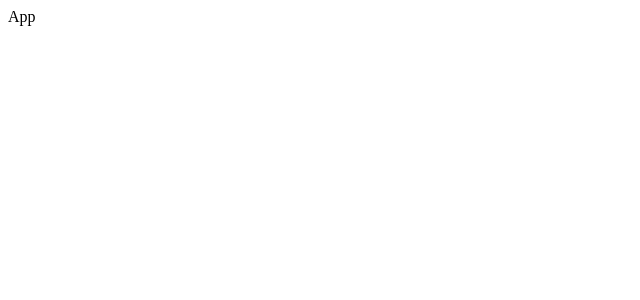
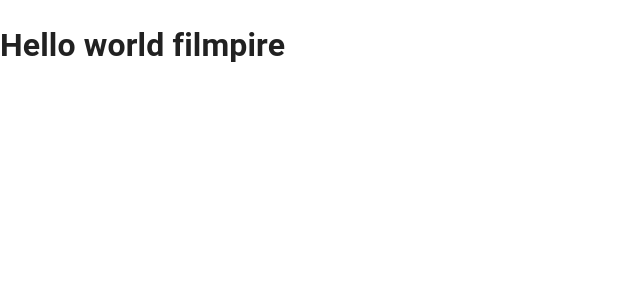
Before and after one commit to jonathannicolasdev/filmpire_jsm, a React (Create React App) app: page / in a window 1280 px wide. Shown: the top 300 px of the page, without its empty margins (0-640 px from the left). Built offline with nearby package versions, Linux system fonts and the light colour scheme.

Commit message:
feat: into & doc

```diff
--- a/package.json
+++ b/package.json
@@ -4,6 +4,8 @@
   "private": true,
   "dependencies": {
     "@alan-ai/alan-sdk-web": "^1.8.54",
+    "@emotion/react": "^11.11.1",
+    "@emotion/styled": "^11.11.0",
     "@mui/icons-material": "^5.14.18",
     "@mui/material": "^5.14.18",
     "@mui/styles": "^5.14.18",
--- a/src/components/App.jsx
+++ b/src/components/App.jsx
@@ -1,6 +1,11 @@
 import React from 'react';
+import { CssBaseline } from '@mui/material';
+// import { Route, Switch } from 'react-router-dom';
 
 export const App = () => (
-  <div>App</div>
+  <div>
+    <CssBaseline />
+    <h1>Hello world filmpire</h1>
+  </div>
 );
 export default App;
```
Also changed, not shown: 1 other file (tests, documents, lock files or other folders).
